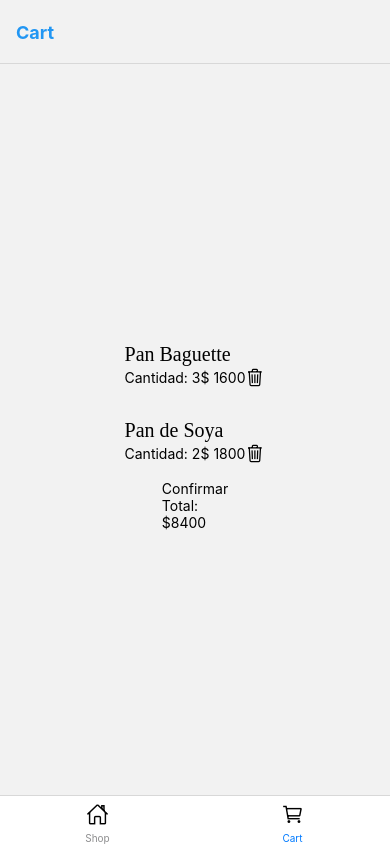
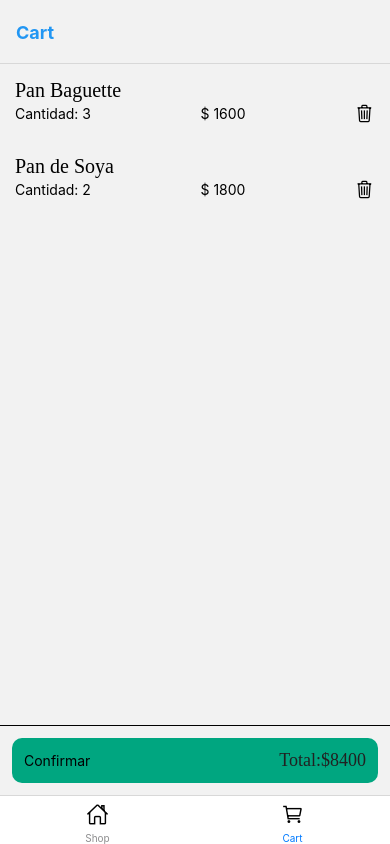
Before and after one commit to MVAgus/shopapp, a React Native app: screen /Cart in a window 390 px wide. Built offline with nearby package versions, Linux system fonts and the light colour scheme.

Commit message:
estilo para vista del cart

```diff
--- a/src/screens/cart/styles.js
+++ b/src/screens/cart/styles.js
@@ -1,11 +1,34 @@
 import { StyleSheet } from "react-native";
 
 const styles = StyleSheet.create({
-    container:{
-        flex:1,
-        justifyContent: "center",
+    container: {
+        flex: 1,
+    },
+    list: {
+        flex: 1
+    },
+    footer: {
+        padding: 12,
+        bottomTopColor: "#ccc",
+        borderTopWidth: 1,
+    },
+    confirm: {
+        backgroundColor: "#00a680",
+        padding: 12,
+        borderRadius: 10,
+        flexDirection: "row",
+        justifyContent: "space-between",
         alignItems: "center",
+    },
+    total: {
+        flexDirection: "row",
+    },
+    text: {
+        fontSize: 18,
+        fontFamily: 'OpenSans-Bold',
+        color: "#212121",
     }
 });
 
+
 export default styles;
```
